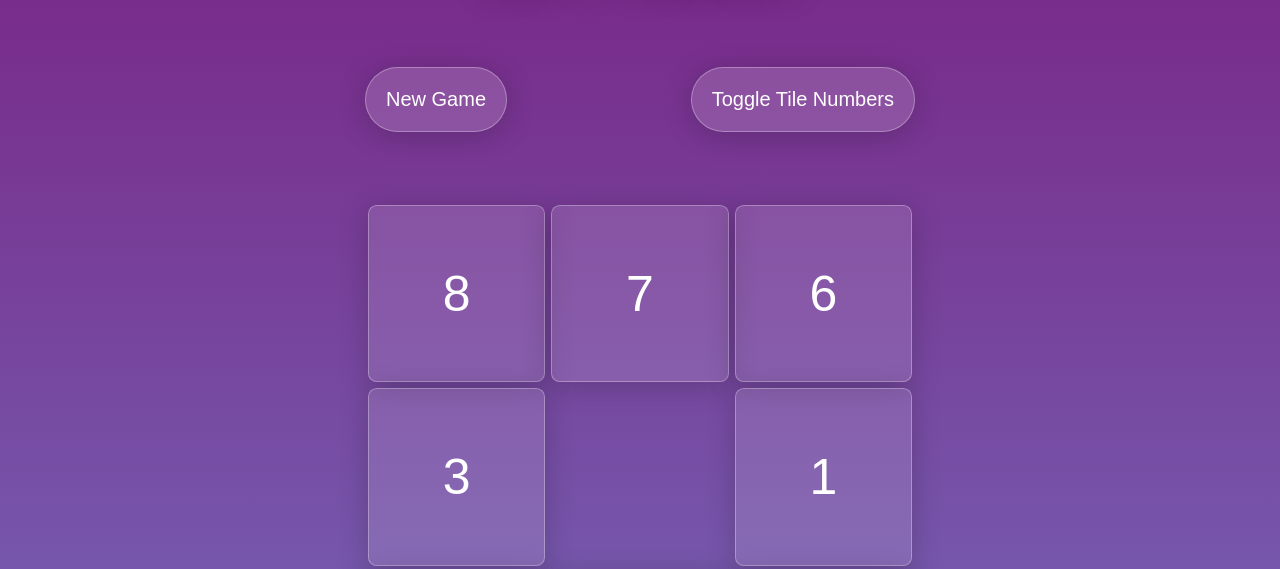
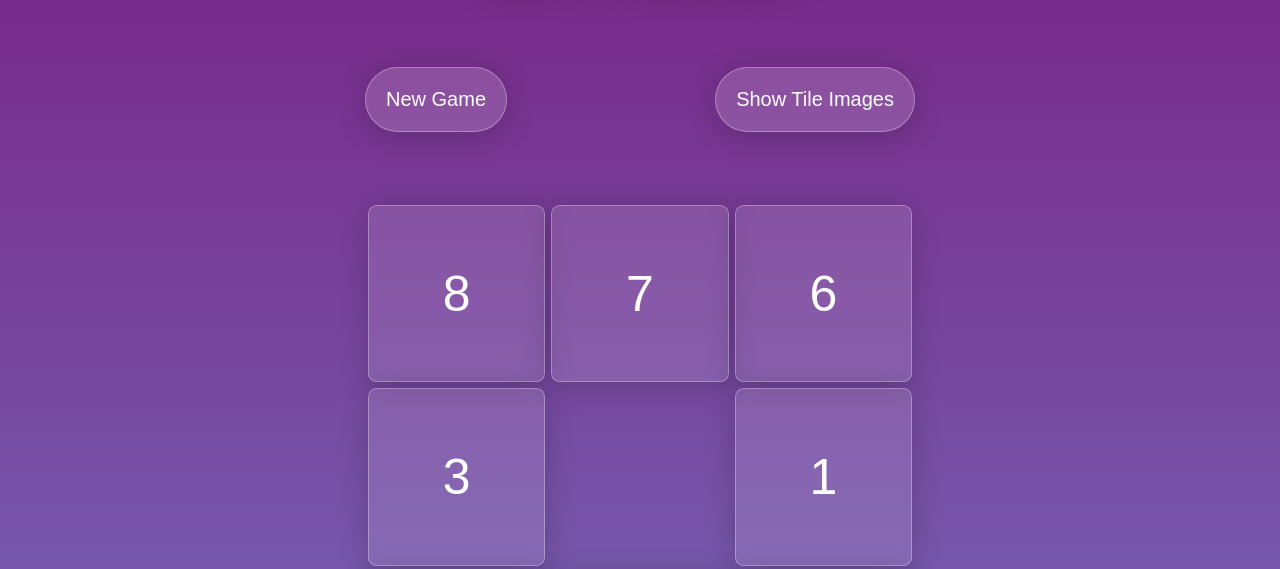
Before and after one commit to Peter-012/Destress-Game, a plain HTML site: page index.html in a window 1280 px wide. Shown: the part 153-722 px from the top of the page. Drawn offline with Linux system fonts and the light colour scheme.

Commit message:
added a text change to image/number button

```diff
--- a/index.html
+++ b/index.html
@@ -12,7 +12,7 @@
 
     <div class="section">
         <button onclick="newGame()">New Game</button>
-        <button onclick="toggleTileDisplay()">Toggle Tile Numbers</button>
+        <button id="toggleTile" onclick="toggleTileDisplay()">Show Tile Images</button>
     </div>
 
     <div id="board"></div>
--- a/index.js
+++ b/index.js
@@ -247,6 +247,7 @@ function resetTileEvents() {
 
 function newGame() {
     enableImageTiles = false;
+    toggleTile.textContent = "Show Tile Images";
     setupImage();
 
     scrambleEnabled = true;
@@ -259,7 +260,11 @@ function newGame() {
 }
 
 function toggleTileDisplay() {
+    const toggleTile = document.querySelector('#toggleTile');
+
+    toggleTile.textContent = enableImageTiles ? "Show Tile Images" : "Show Tile Numbers";
     enableImageTiles = enableImageTiles ? false : true;
+
     resetTileEvents();
 }
 
```
